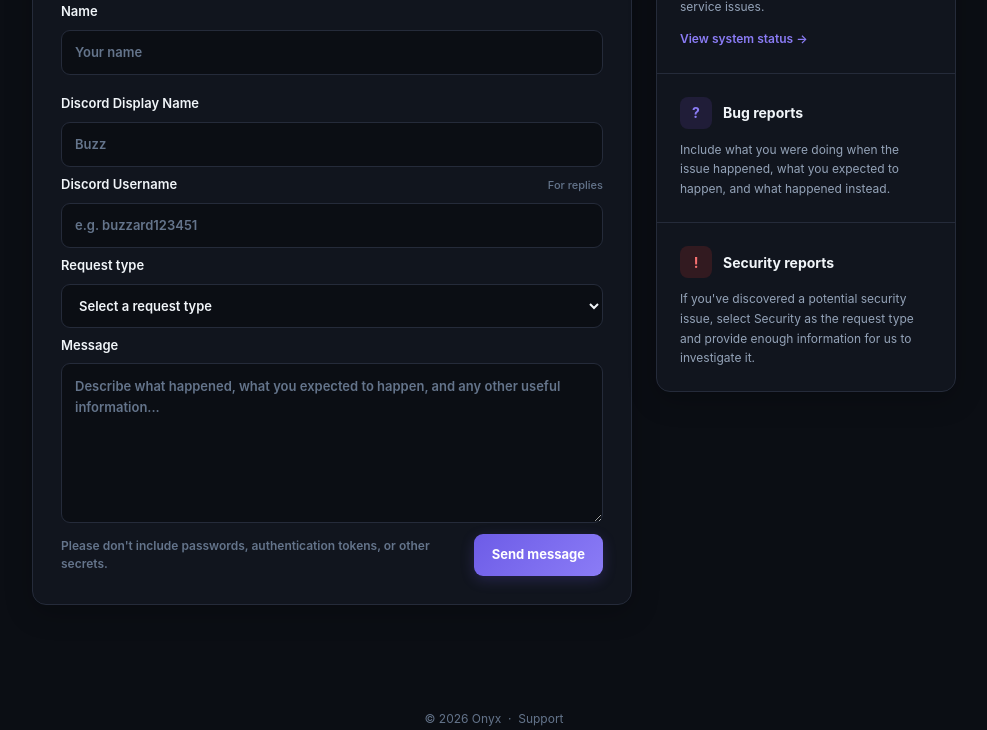
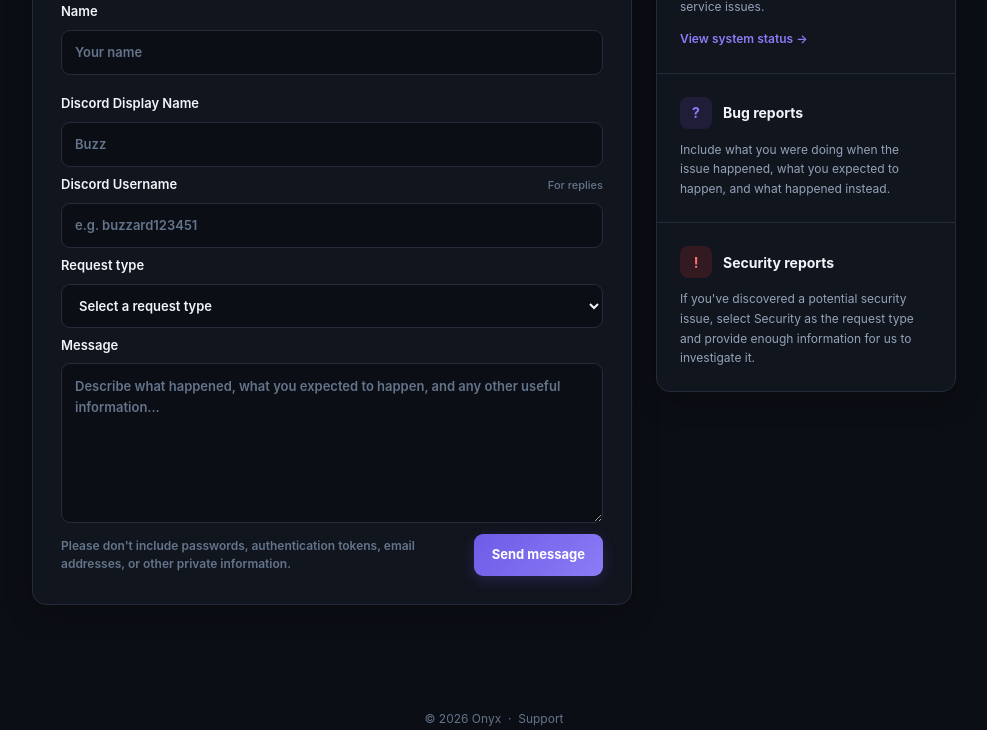
Before and after one commit to BloxPanel/OnyxStatus, a Flask app: page /contact in a window 1280 px wide. Shown: the part 414-1144 px from the top of the page, without its empty margins (146-1133 px from the left). Run offline with Flask 3, Linux system fonts and the light colour scheme.

Commit message:
Update submit note in contact form to include email addresses and private information

```diff
--- a/templates/contact.html
+++ b/templates/contact.html
@@ -815,8 +815,7 @@
             <div class="submit-row">
 
               <span class="submit-note">
-                Please don't include passwords,
-                authentication tokens, or other secrets.
+                Please don't include passwords, authentication tokens, email addresses, or other private information.
               </span>
 
               <button
```
